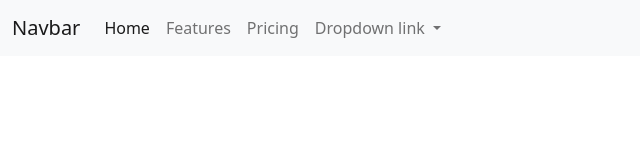
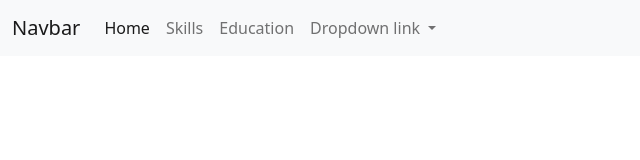
Before and after one commit to sumiayaaim/Potfolio, a plain HTML site: page index.html in a window 1280 px wide. Shown: the full height of the page, 0-640 px from the left. Drawn offline with nearby package versions, Linux system fonts and the light colour scheme.

Commit message:
edit nav

```diff
--- a/index.html
+++ b/index.html
@@ -21,10 +21,10 @@
           <a class="nav-link active" aria-current="page" href="#">Home</a>
         </li>
         <li class="nav-item">
-          <a class="nav-link" href="#">Features</a>
+          <a class="nav-link" href="#">Skills</a>
         </li>
         <li class="nav-item">
-          <a class="nav-link" href="#">Pricing</a>
+          <a class="nav-link" href="#">Education</a>
         </li>
         <li class="nav-item dropdown">
           <a class="nav-link dropdown-toggle" href="#" id="navbarDropdownMenuLink" role="button" data-bs-toggle="dropdown" aria-expanded="false">
```
